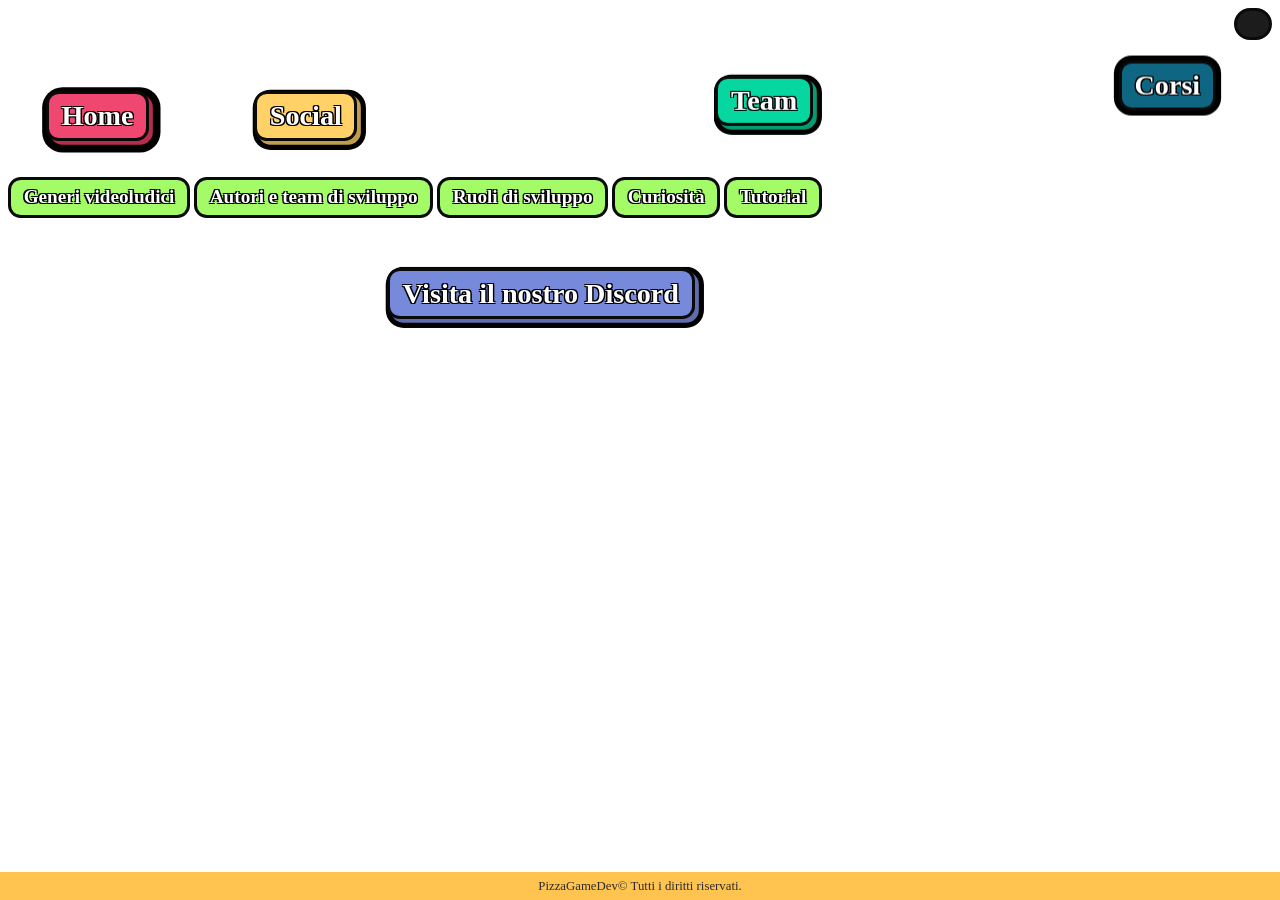
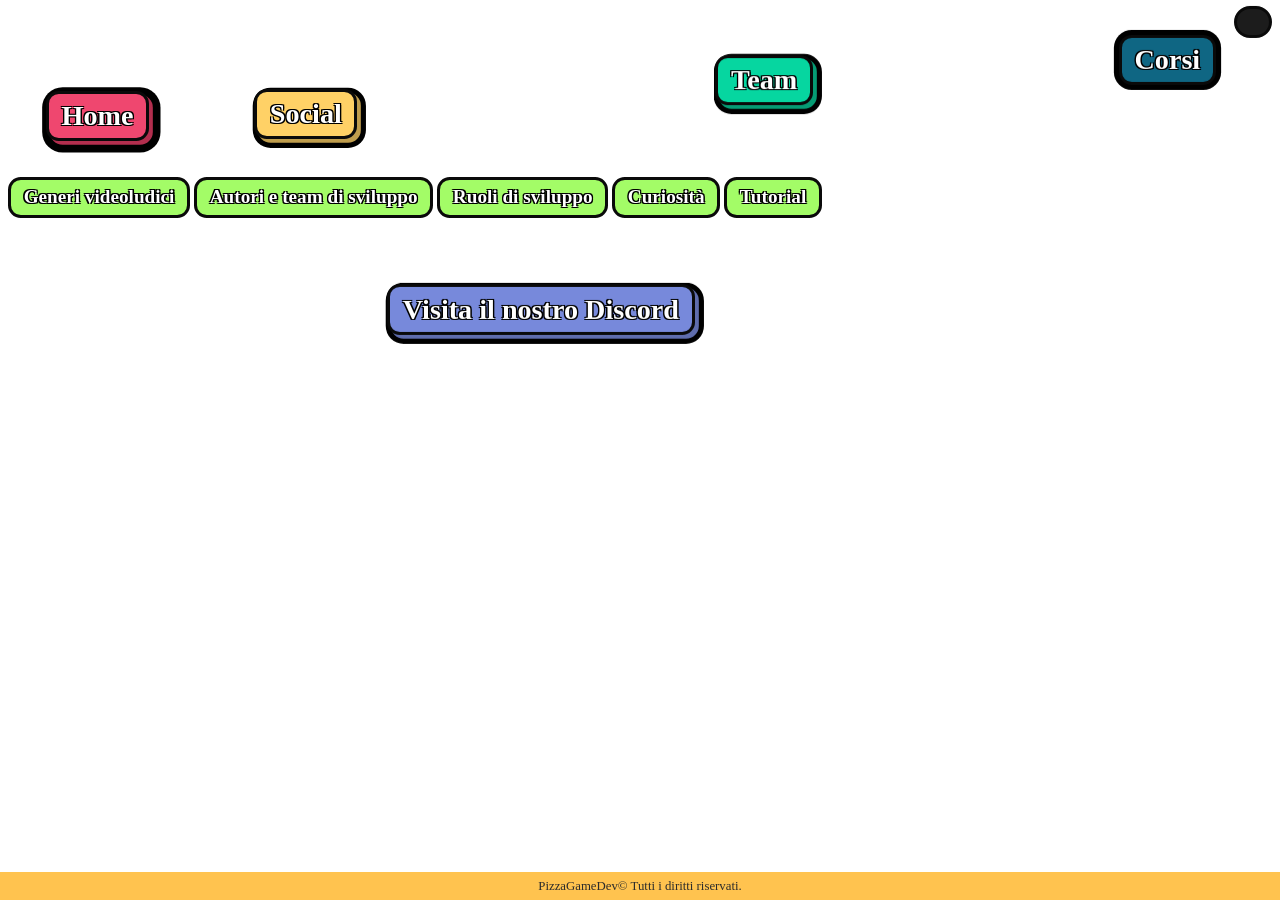

Update Css_Corsi.css

--- a/CSS/Css_Corsi.css
+++ b/CSS/Css_Corsi.css
@@ -343,7 +343,7 @@ iframe{
     }
     
     #button_team{
-        margin-left: 20%;
+        margin-left: 16%;
     }
     
     #button_corsi{
